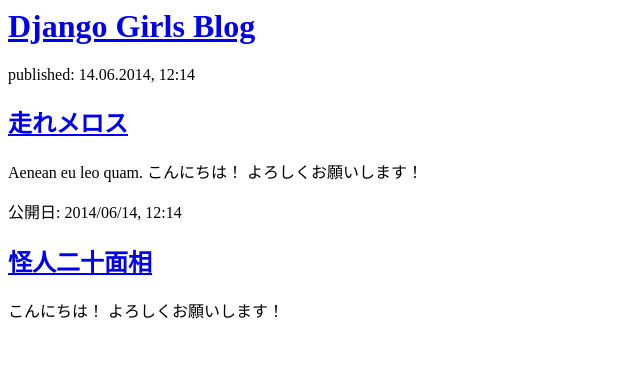
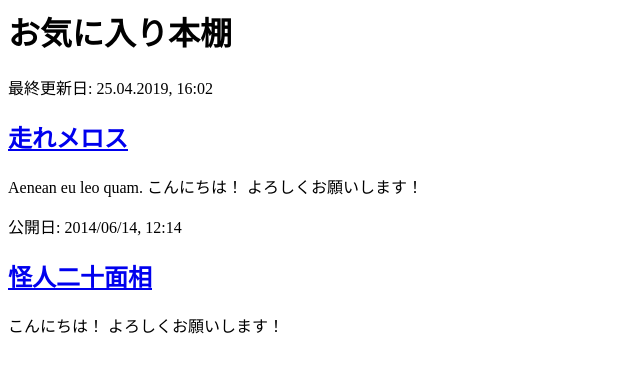
Before and after one commit to pikutopiku/my-first-blog, a Django app: page / in a window 1280 px wide. Shown: the top 373 px of the page, without its empty margins (0-640 px from the left). Run offline with Django 3.2, Linux system fonts and the light colour scheme.

Commit message:
Change myHondana for the site.

```diff
--- a/blog/templates/blog/post_list.html
+++ b/blog/templates/blog/post_list.html
@@ -4,11 +4,11 @@
     </head>
     <body>
         <div>
-            <h1><a href="/">Django Girls Blog</a></h1>
+			<h1>お気に入り本棚</h1>
+			<p>最終更新日: 25.04.2019, 16:02</p>
         </div>
 
         <div>
-            <p>published: 14.06.2014, 12:14</p>
             <h2><a href="https://www.aozora.gr.jp/cards/000035/files/1567_14913.html">走れメロス</a></h2>
             <p>Aenean eu leo quam. こんにちは！ よろしくお願いします！ </p>
         </div>
```
